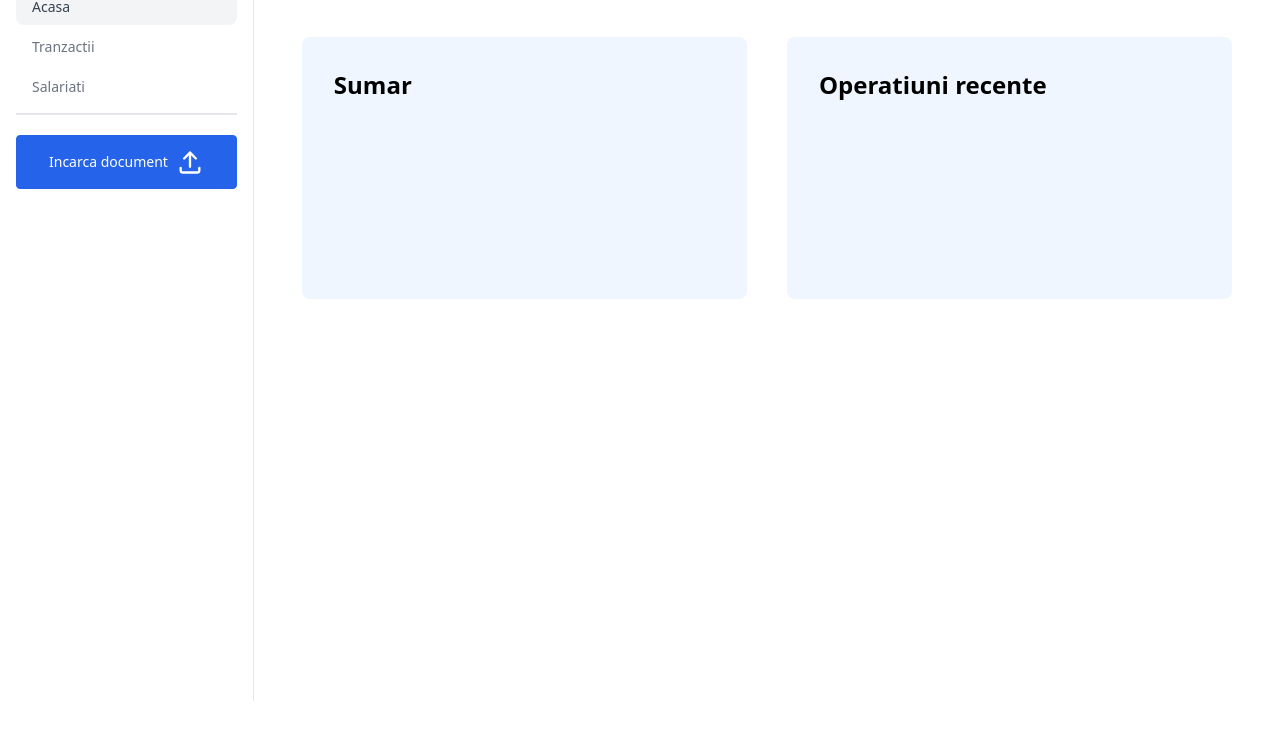
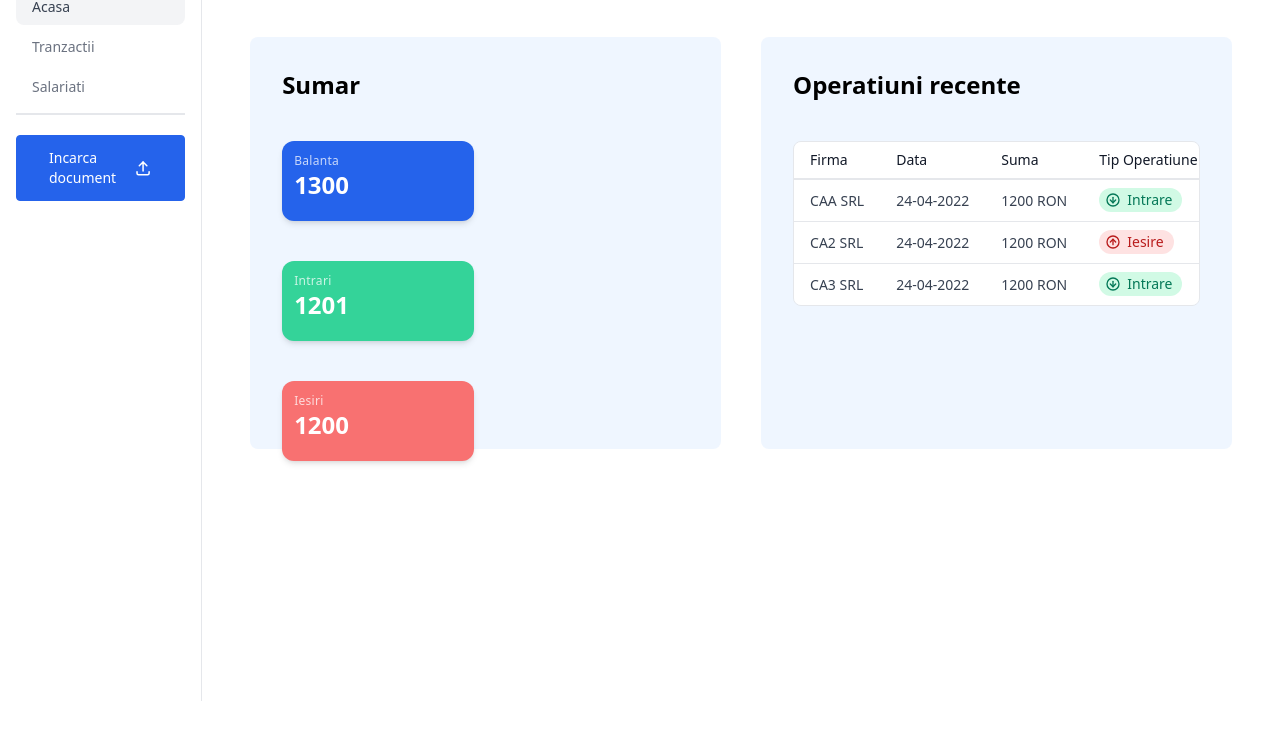
Before and after one commit to Mike4544/CashflowSoftware, a plain HTML site: page frontend/static/home.html in a window 1280 px wide. Shown: the part 99-838 px from the top of the page. Before the commit the page ends 800 px from the top, so only its background shows below. Drawn offline with nearby package versions, Linux system fonts and the light colour scheme.

Commit message:
Rezolvat o mica eroare in home

```diff
--- a/frontend/static/home.html
+++ b/frontend/static/home.html
@@ -4,11 +4,11 @@
     <meta charset="UTF-8">
     <meta name="viewport" content="width=device-width, initial-scale=1.0">
     <script src="https://cdn.tailwindcss.com"></script>
-    <script src="js/stats-container.js" type="module">
+    <script src="js/stats-container.js">
     </script>
-    <script src="js/operation-ribbon.js" type="module">
+    <script src="js/operation-ribbon.js">
     </script>
-    <script src="js/table.js" type="module">
+    <script src="js/table.js">
     </script>
     <link rel="stylesheet" href="res/css/utils.css">
     <title>Acasa | Helion Finance</title>
@@ -231,7 +231,7 @@
                                 "blue-600",
                                 "Balanta",
                                 (async () => {
-                                    return "1200"
+                                    return "1300"
                                 })()
                             );
 
@@ -276,7 +276,7 @@
 
                                 return [
                                     ["CAA SRL", "24-04-2022", "1200 RON", new OperationRibbon("intrare").element],
-                                    ["CA2 SRL", "24-04-2022", "1200 RON", new OperationRibbon("intrare").element],
+                                    ["CA2 SRL", "24-04-2022", "1200 RON", new OperationRibbon("iesire").element],
                                     ["CA3 SRL", "24-04-2022", "1200 RON", new OperationRibbon("intrare").element],
                                 ];
                             })()
```
